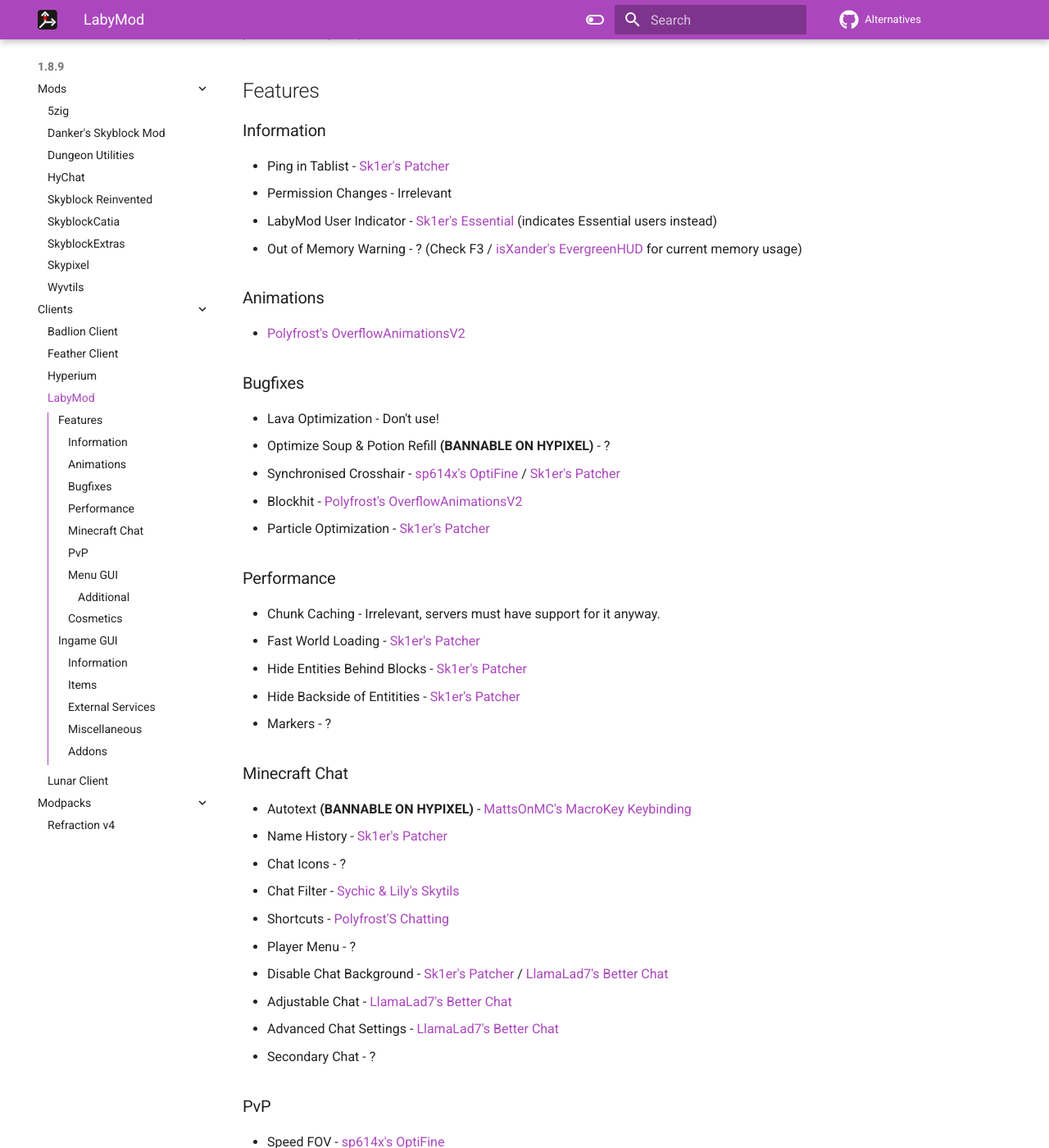
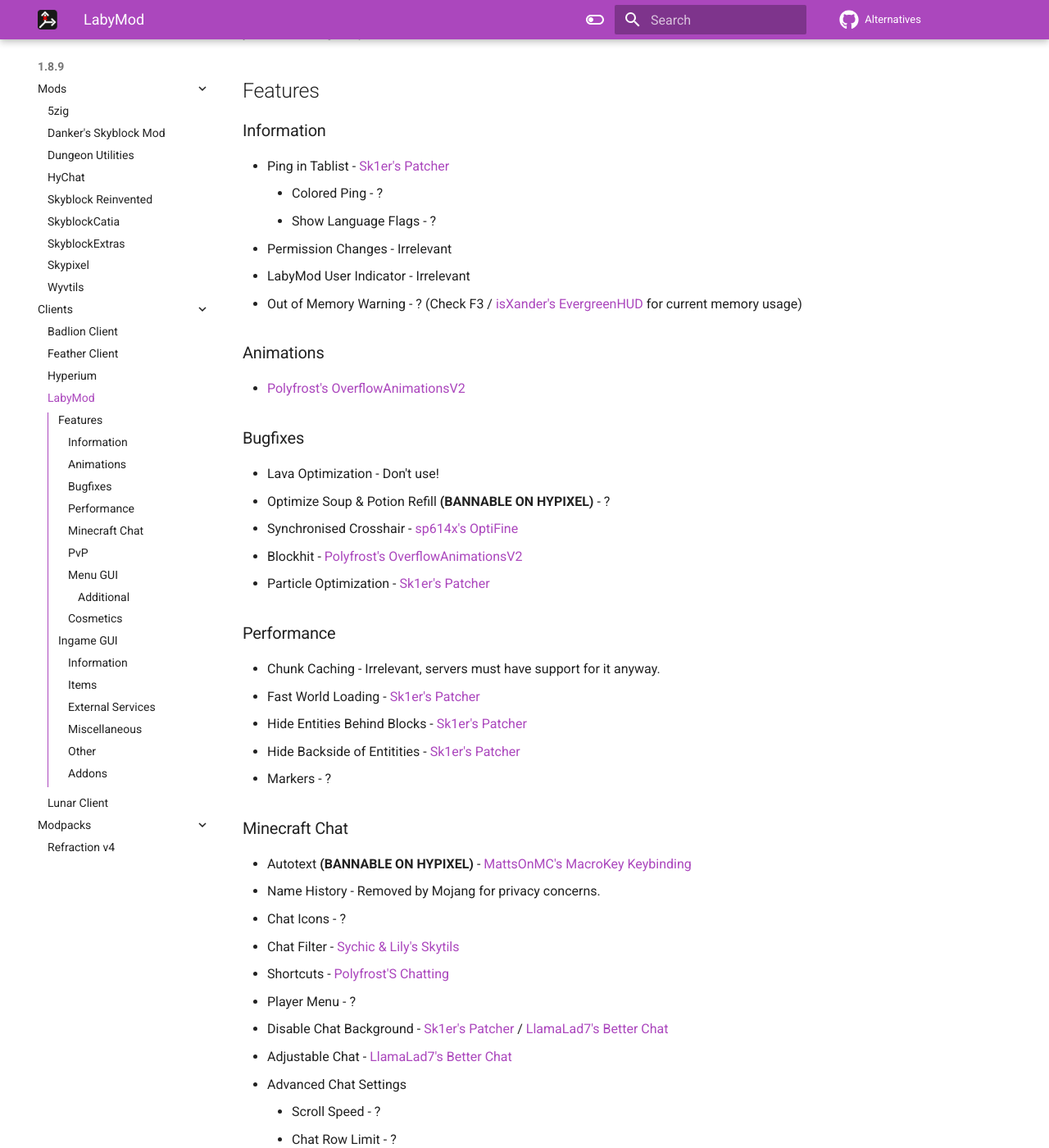
Before and after one commit to MicrocontrollersDev/Alternatives, an MkDocs documentation site: the page built from docs/1.8.9/labymod.md, in a window 1280 px wide and 1400 px high, scrolled down 226 px. Shown: the whole window at 82% size. Built offline with MkDocs 1.6.1 and Material for MkDocs 9.7.7, drawn with Linux system fonts in a browser that asks for light colours; comment, search, counter and statistics services are not loaded; some of the changed text lies outside the part shown.

Commit message:
a lil bit of updating

```diff
--- a/docs/1.8.9/labymod.md
+++ b/docs/1.8.9/labymod.md
@@ -9,8 +9,10 @@
 ### Information
 
 * Ping in Tablist - [Sk1er's Patcher](https://sk1er.club/mods/patcher)
+    * Colored Ping - ?
+    * Show Language Flags - ?
 * Permission Changes - Irrelevant
-* LabyMod User Indicator - [Sk1er's Essential](https://essential.gg) (indicates Essential users instead)
+* LabyMod User Indicator - Irrelevant
 * Out of Memory Warning - ? (Check F3 / [isXander's EvergreenHUD](https://modrinth.com/mod/evergreenhud) for current memory usage)
 
 ### Animations
@@ -21,7 +23,7 @@
 
 * Lava Optimization - Don't use!
 * Optimize Soup & Potion Refill **(BANNABLE ON HYPIXEL)** - ?
-* Synchronised Crosshair - [sp614x's OptiFine](https://optifine.net/adloadx?f=preview_OptiFine_1.8.9_HD_U_M6_pre2.jar) / [Sk1er's Patcher](https://sk1er.club/mods/patcher)
+* Synchronised Crosshair - [sp614x's OptiFine](https://optifine.net/adloadx?f=preview_OptiFine_1.8.9_HD_U_M6_pre2.jar)
 * Blockhit - [Polyfrost's OverflowAnimationsV2](https://github.com/Polyfrost/OverflowAnimationsV2/releases/latest)
 * Particle Optimization - [Sk1er's Patcher](https://sk1er.club/mods/patcher)
 
@@ -36,14 +38,17 @@
 ### Minecraft Chat
 
 * Autotext **(BANNABLE ON HYPIXEL)** - [MattsOnMC's MacroKey Keybinding](https://www.curseforge.com/minecraft/mc-mods/macrokey-keybinding/files/all?filter-game-version=2020709689%3A5806)
-* Name History - [Sk1er's Patcher](https://sk1er.club/mods/patcher)
+* Name History - Removed by Mojang for privacy concerns.
 * Chat Icons - ?
 * Chat Filter - [Sychic & Lily's Skytils](https://github.com/Skytils/SkytilsMod/releases/latest)
 * Shortcuts - [Polyfrost'S Chatting](https://github.com/Polyfrost/Chatting/releases/latest)
 * Player Menu - ?
 * Disable Chat Background - [Sk1er's Patcher](https://sk1er.club/mods/patcher) / [LlamaLad7's Better Chat](https://www.curseforge.com/minecraft/mc-mods/better-chat/files/all?filter-game-version=2020709689%3A5806)
 * Adjustable Chat - [LlamaLad7's Better Chat](https://www.curseforge.com/minecraft/mc-mods/better-chat/files/all?filter-game-version=2020709689%3A5806)
-* Advanced Chat Settings - [LlamaLad7's Better Chat](https://www.curseforge.com/minecraft/mc-mods/better-chat/files/all?filter-game-version=2020709689%3A5806)
+* Advanced Chat Settings
+    * Scroll Speed - ?
+    * Chat Row Limit - ?
+    * Animated Chat - [Polyfrost'S Chatting](https://github.com/Polyfrost/Chatting/releases/latest)
 * Secondary Chat - ?
 
 ### PvP
@@ -64,13 +69,15 @@
 * Better Shader Selection - ?
 * Live Serverlist - ?
 * Custom Inventory Scale - [Sk1er's Patcher](https://sk1er.club/mods/patcher)
+* Show Tab Icons - ?
+* LabyMod Settings in Tab - Irrelevant
+* Server Banner in Tablist - ?
 
 #### Additional
 
 * Show My Name - [Sk1er's Patcher](https://sk1er.club/mods/patcher)
-* Show Bossbar - [Polyfrost's VanillaHUD](https://github.com/Polyfrost/VanillaHUD/releases/latest)
 * Show Saturation - [squeek502's AppleCore](https://www.curseforge.com/minecraft/mc-mods/applecore/files/2530880)
-* Sign Search - [Sk1er's Patcher](https://sk1er.club/mods/patcher)
+* Sign Search - ?
 * Left Hand - [Sk1er's Patcher](https://sk1er.club/mods/patcher)
 * Discord Rich Presence - [connorlinfoot's DiscordRP](https://hypixel.net/threads/forge-1-8-9-discordrp-rich-presence-for-minecraft-hypixel.1573606/) / [DeDiamondPro's HyCord](https://github.com/DeDiamondPro/HyCord/releases/latest)
 * Custom Name Tags - ? ([Polyfrost's REDACTION](https://github.com/Polyfrost/REDACTION/releases/latest) for highlighting names)
@@ -120,17 +128,23 @@
 * Laby's MiniMap **(BANNABLE ON HYPIXEL)** - [MamiyaOtaru's VoxelMap](https://www.curseforge.com/minecraft/mc-mods/voxelmap/files/all?filter-game-version=2020709689%3A5806) (requires [LiteLoader](http://www.liteloader.com/download#snapshot_1890)) / [Techbrew & Mysticdrew's JourneyMap](https://www.curseforge.com/minecraft/mc-mods/journeymap/files/all?filter-game-version=2020709689%3A5806) / [Powns's Simple MiniMap](https://github.com/pownsgg/MiniMap/releases/latest)
 * DirectionHUD - [isXander's EvergreenHUD](https://modrinth.com/mod/evergreenhud)
 
+### Other
+
+* Account Switcher - [Sk1er's Essential](https://essential.gg)
+* Main Menus - [Nox's MainMenus](https://github.com/Noxiuam/MainMenus/releases/latest)
+
 ### Addons
 
 * Anti Clear Chat - [Sk1er's Patcher](https://sk1er.club/mods/patcher)
 * AntiRage - ?
 * AutoGG - [Sk1er's AutoGG](https://sk1er.club/mods/autogg)
+* AutoGL - [Polyfrost's Hytils Reborn](https://github.com/Polyfrost/Hytils-Reborn/releases/latest)
 * AutoReconnect - ?
 * Batty's Coordinates - [BatHeart's Batty's Coords PLUS](https://www.curseforge.com/minecraft/mc-mods/batty-ui/files/all?filter-game-version=2020709689%3A5806)
 * BetterHat - [tr7zw's 3D Skin Layers](https://modrinth.com/mod/3dskinlayers/versions)
 * Better Perspective **(BANNABLE ON HYPIXEL)** - [DJtheRedstoner's Perspective Mod](https://github.com/DJtheRedstoner/PerspectiveModv4/releases/latest)
 * BetterScreenshot - [Sk1er's Patcher](https://sk1er.club/mods/patcher)
-* ChatCopper - ?
+* ChatCopied - [Polyfrost'S Chatting](https://github.com/Polyfrost/Chatting/releases/latest)
 * ChatLog - [Cow's Cowlection](https://github.com/cow-mc/Cowlection/releases/latest)
 * ChatTime - [Sk1er's Patcher](https://sk1er.club/mods/patcher)
 * ChatTranslator - ?
```
Also changed, not shown: other parts of docs/1.8.9/labymod.md (+2 -0 lines), docs/1.8.9/badlion_client.md (+1 -0 lines), docs/1.8.9/skyblockextras.md (+1 -1 lines).
